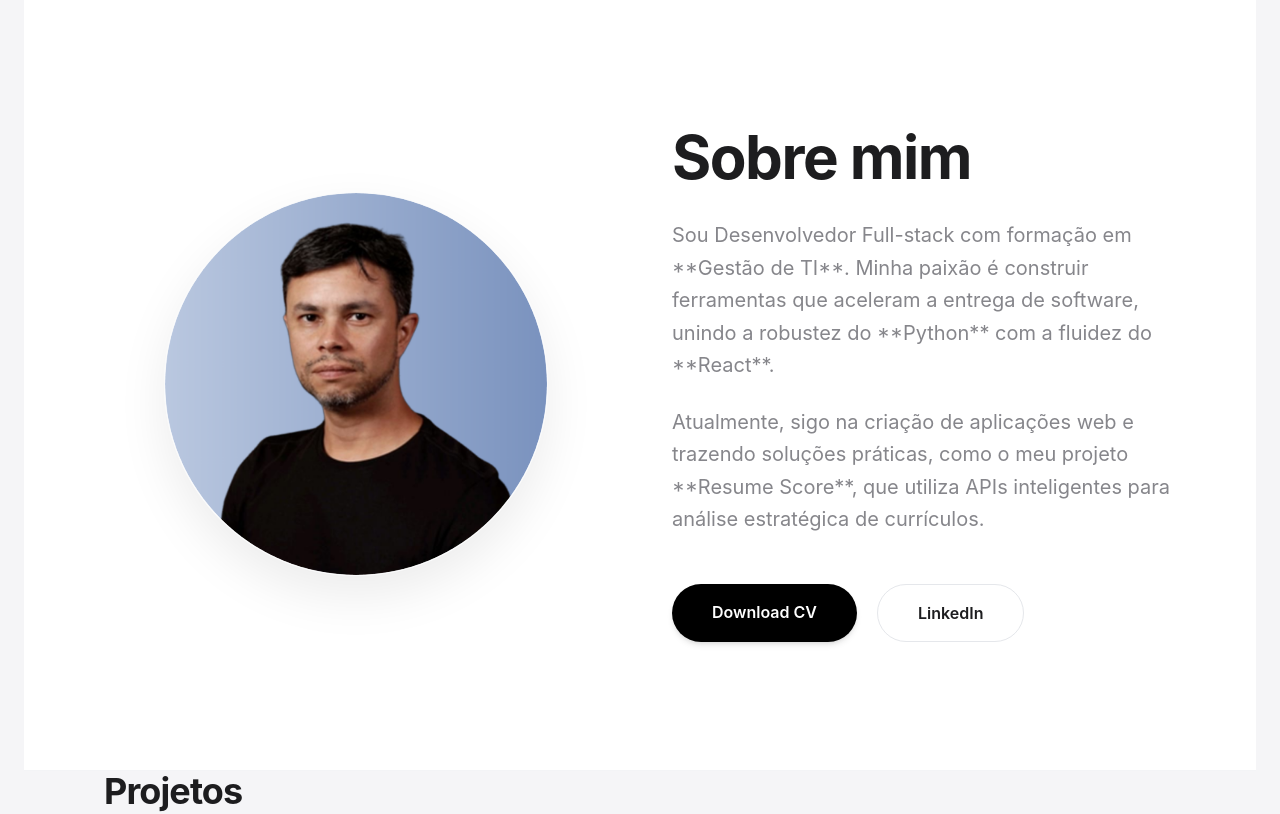
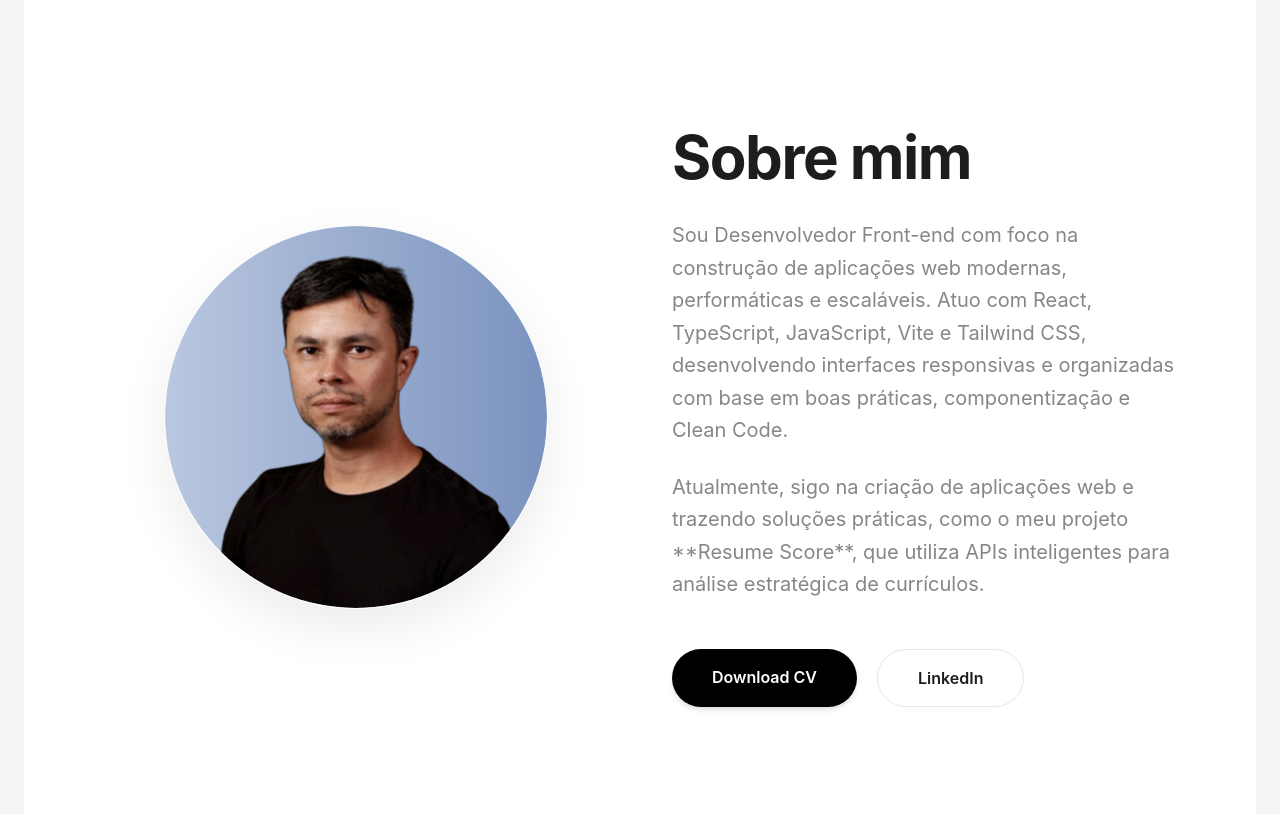
Before and after one commit to avfoto81/meu-portfolio, a Next.js app: page / in a window 1280 px wide. Shown: the part 440-1254 px from the top of the page. Built offline with nearby package versions, Linux system fonts and the light colour scheme.

Commit message:
Modificando texto

```diff
--- a/app/page.tsx
+++ b/app/page.tsx
@@ -73,15 +73,16 @@ export default function Home() {
         {/* SEÇÃO SOBRE MIM - FAIXA FULL-WIDTH ESTILO APPLE */}
         <section id="sobre" className="w-full bg-white border-y border-gray-100 py-24 md:py-32">
           <div className="max-w-[1440px] mx-auto px-6 md:px-20">
+            <div className="grid grid-cols-1 md:grid-cols-2 gap-16 items-center">
+
+              {/* Lado da Foto - Anima primeiro */}
               <motion.div
                 initial={{ opacity: 0, y: 30 }}
                 whileInView={{ opacity: 1, y: 0 }}
                 viewport={{ once: true }}
                 transition={{ duration: 0.8, ease: [0.21, 0.47, 0.32, 0.98] }}
-              className="grid grid-cols-1 md:grid-cols-2 gap-16 items-center"
+                className="flex justify-center relative order-2 md:order-1"
               >
-              {/* Lado da Foto */}
-              <div className="flex justify-center relative order-2 md:order-1">
                 <div className="relative">
                   <img
                     src="/Andre_web_2.png"
@@ -90,28 +91,34 @@ export default function Home() {
                   />
                   <div className="absolute -z-10 inset-0 bg-blue-100/30 rounded-full blur-3xl" />
                 </div>
-              </div>
+              </motion.div>
 
-              {/* Lado do Texto - AGORA COM OS BOTÕES DENTRO */}
-              <div className="order-1 md:order-2">
+              {/* Lado do Texto - Anima com um pequeno atraso (delay) */}
+              <motion.div
+                initial={{ opacity: 0, y: 30 }}
+                whileInView={{ opacity: 1, y: 0 }}
+                viewport={{ once: true }}
+                transition={{ duration: 0.8, delay: 0.2, ease: [0.21, 0.47, 0.32, 0.98] }}
+                className="order-1 md:order-2"
+              >
                 <h2 className="text-4xl md:text-6xl font-bold text-[#1d1d1f] mb-8 tracking-tight">
                   Sobre mim
                 </h2>
 
                 <div className="space-y-6 text-lg md:text-xl text-[#86868b] leading-relaxed">
                   <p>
-                    Sou Desenvolvedor Full-stack com formação em **Gestão de TI**. Minha paixão é construir ferramentas que aceleram a entrega de software, unindo a robustez do **Python** com a fluidez do **React**.
+                    Sou Desenvolvedor Front-end com foco na construção de aplicações web modernas, performáticas e escaláveis. Atuo com React, TypeScript, JavaScript, Vite e Tailwind CSS, desenvolvendo interfaces responsivas e organizadas com base em boas práticas, componentização e Clean Code.
                   </p>
                   <p>
                     Atualmente, sigo na criação de aplicações web e trazendo soluções práticas, como o meu projeto **Resume Score**, que utiliza APIs inteligentes para análise estratégica de currículos.
                   </p>
                 </div>
 
-                {/* BOTÕES DENTRO DA COLUNA DE TEXTO */}
+                {/* BOTÕES */}
                 <div className="mt-12 flex flex-wrap gap-5">
                   <a
-                    href="/Resume_andre_dev.pdf" // O Next.js entende que deve buscar na pasta public
-                    download="Resume_Andre_desenvolvedor.pdf" // Força o download e define o nome do arquivo salvo
+                    href="/Resume_andre_dev.pdf"
+                    download="Resume_Andre_desenvolvedor.pdf"
                     className="px-10 py-4 bg-black text-white rounded-full font-semibold hover:bg-gray-800 transition-all shadow-md active:scale-95"
                   >
                     Download CV
@@ -124,8 +131,8 @@ export default function Home() {
                     LinkedIn
                   </a>
                 </div>
+              </motion.div>
             </div>
-            </motion.div>
           </div>
         </section>
 
@@ -187,7 +194,8 @@ export default function Home() {
                 </a>
 
                 <a
-                  href="https://drive.google.com/uc?export=download&id=11BC9IwORJBAUva8J0h-kGthvY38T950A1LqT2x9jmKQ"
+                  href="/curriculo.pdf" // O Next.js entende que deve buscar na pasta public
+                  download="Curriculo_Andre_Luiz.pdf" // Força o download e define o nome do arquivo salvo
                   target="_blank"
                   rel="noopener noreferrer"
                   className="text-[#86868b] hover:text-blue-600 transition-all duration-300 hover:scale-110"
```
Lines whose indentation alone changed are shown as unchanged.
